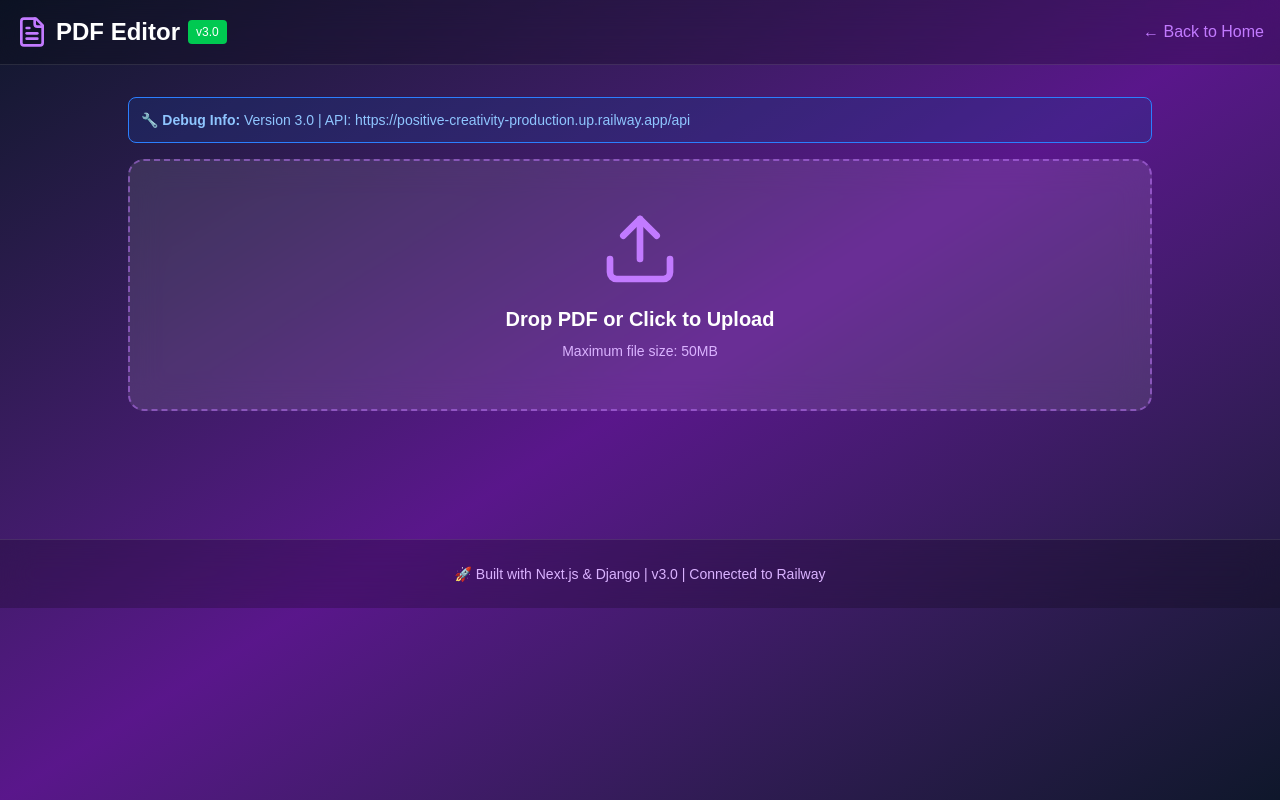
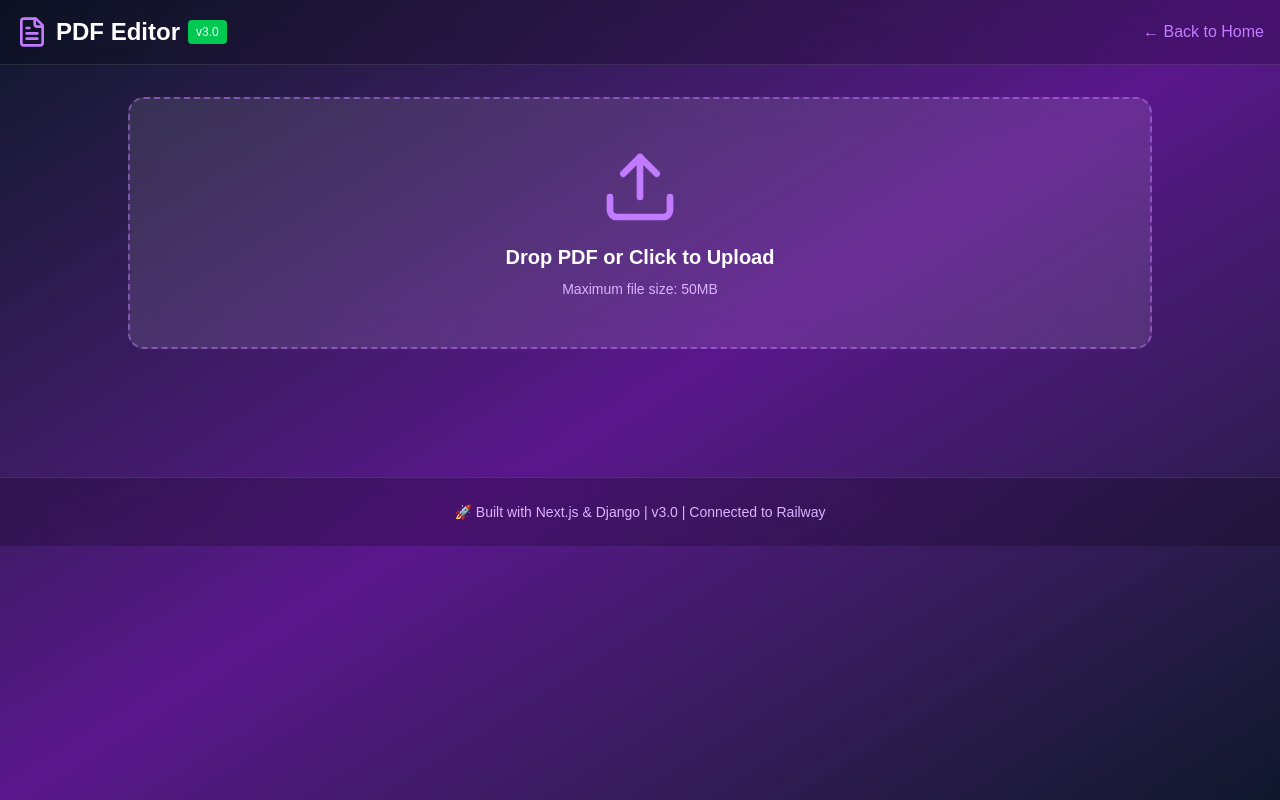
Before and after one commit to Ashadudayar/pdf-editor-frontend, a Next.js app: page /editor in a window 1280 px wide. Built offline with nearby package versions, Linux system fonts and the light colour scheme.

Commit message:
Remove debug info box for production

```diff
--- a/app/editor/page.tsx
+++ b/app/editor/page.tsx
@@ -140,12 +140,7 @@ export default function EditorPage() {
       <div className="container mx-auto px-4 py-8">
         <div className="max-w-5xl mx-auto">
 
-          {/* DEBUG INFO - Visible on page */}
-          <div className="mb-4 p-3 bg-blue-900/30 border border-blue-500 rounded-lg text-sm">
-            <div className="text-blue-300">
-              <strong>🔧 Debug Info:</strong> Version {VERSION} | API: {API_URL}
-            </div>
-          </div>
+
 
           {/* Status Message */}
           {message && (
```
